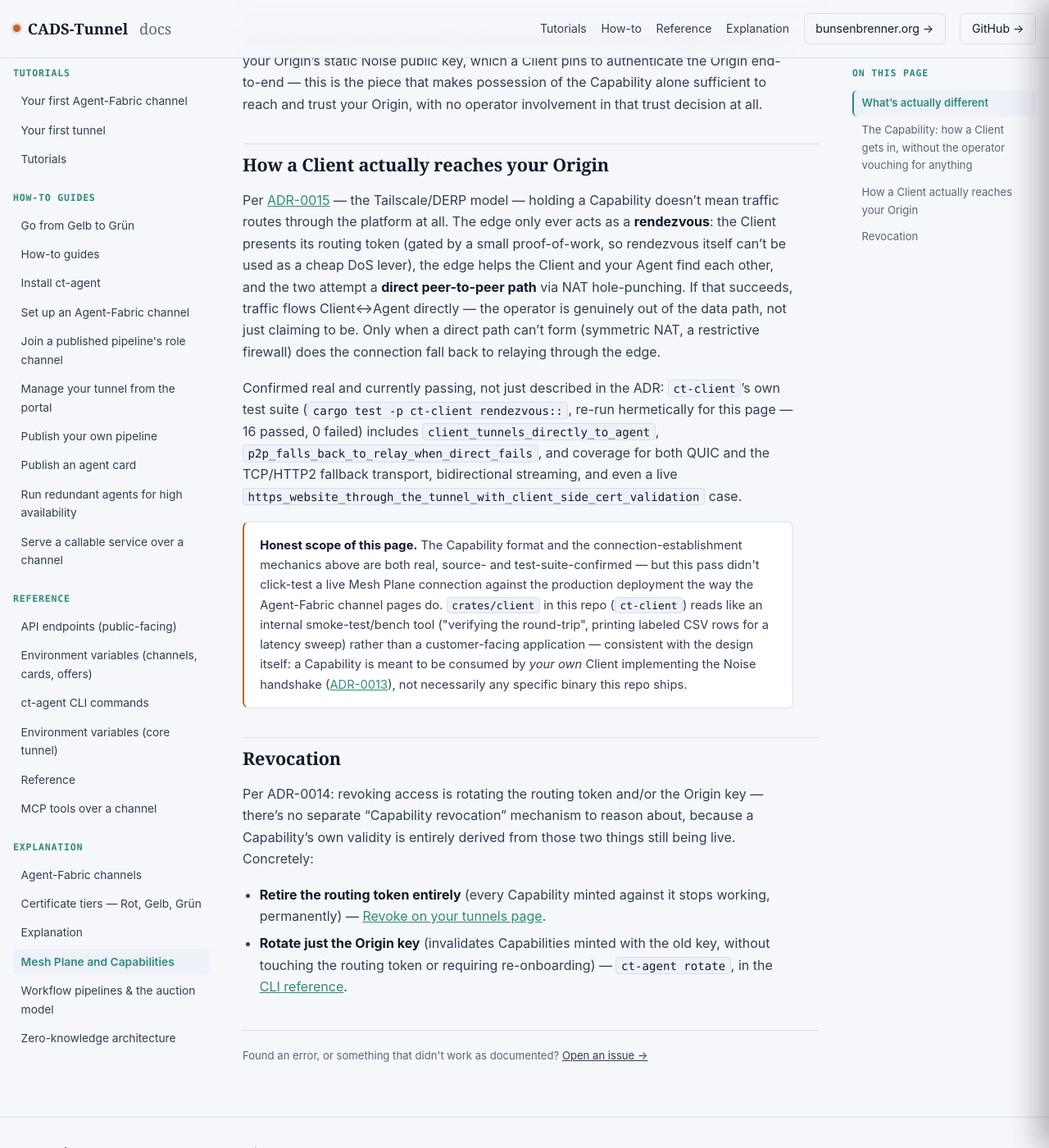
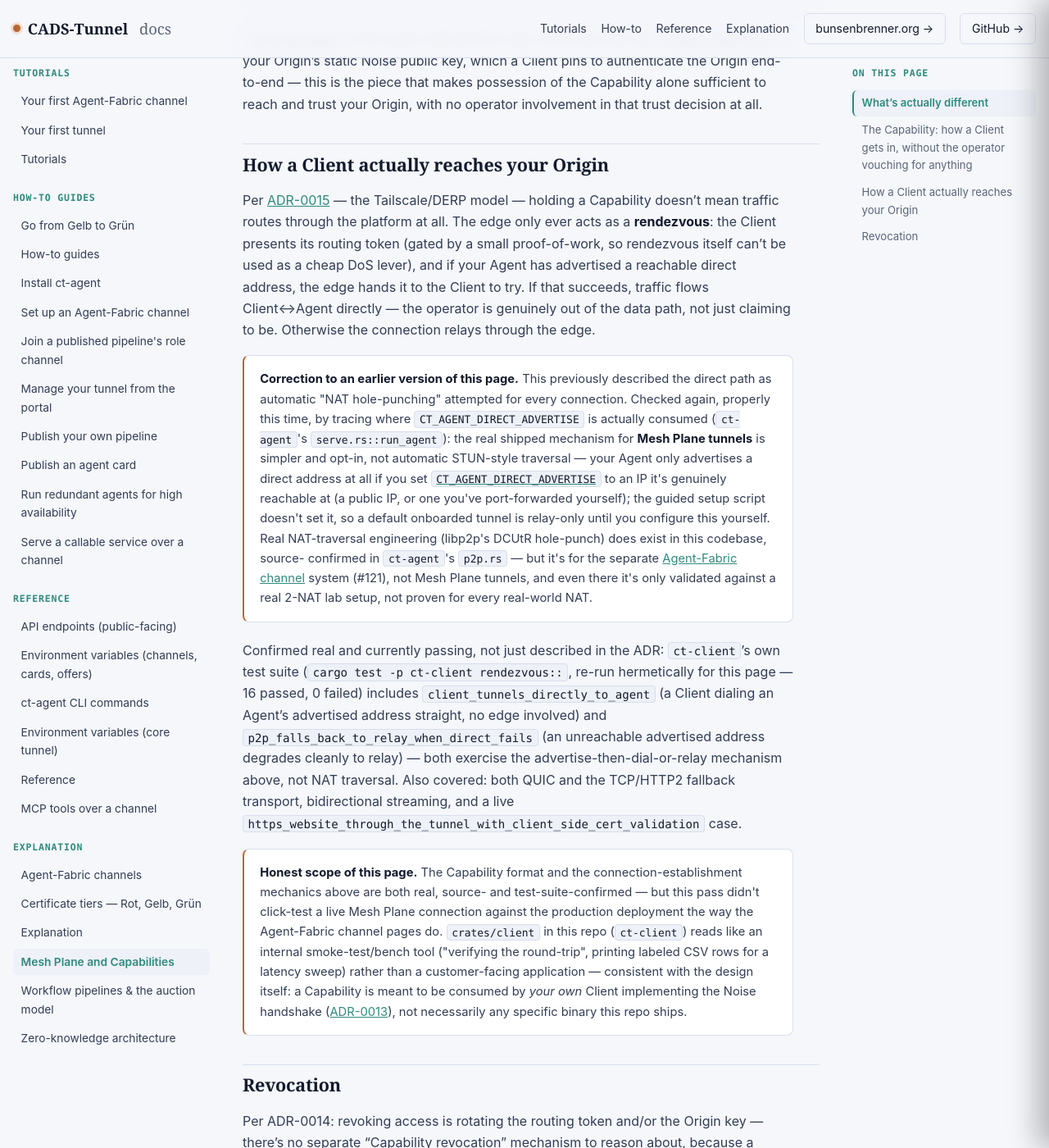
Before and after one commit to scimbe/CADS-Tunnel-docs, a Jekyll site: the page built from _explanation/mesh-plane-and-capabilities.md, in a window 1280 px wide and 1400 px high, scrolled down 1466 px. Shown: the whole window at 82% size. Built offline with Jekyll 4.4.1, drawn with Linux system fonts in a browser that asks for light colours.

Commit message:
explanation: correct Mesh Plane P2P from automatic hole-punching to opt-in advertise
Significant correction, found by tracing where CT_AGENT_DIRECT_ADVERTISE is
actually consumed (ct-agent's serve.rs::run_agent): this page previously
described the direct-path leg as automatic "NAT hole-punching" attempted for
every connection, inherited from ADR-0015's aspirational "STUN-like probing,
hole-punching" design language without verifying the shipped mechanism
matched. It doesn't -- the real mechanism for Mesh Plane tunnels is opt-in
and much simpler: your Agent only advertises a direct address at all if you
explicitly set CT_AGENT_DIRECT_ADVERTISE to an address it's genuinely
reachable at. The guided setup script never sets it, so a default onboarded
tunnel is relay-only until you configure this yourself.

Re-read both rendezvous tests I'd previously cited as confirming automatic
hole-punching (client_tunnels_directly_to_agent,
p2p_falls_back_to_relay_when_direct_fails) in full: both exercise a Client
dialing an Agent's *advertised* address directly, or falling back to relay
when that address is unreachable -- advertise-then-dial-or-relay, not NAT
traversal.

Genuine NAT-traversal engineering (libp2p's DCUtR hole-punch) does exist in
this codebase, source-confirmed in ct-agent's p2p.rs -- but it's for the
separate Agent-Fabric channel system (#121), not Mesh Plane tunnels, and even
that is only validated against a real 2-NAT lab setup, not proven for every
real-world NAT. Added an honest "Correction to an earlier version" callout
(same pattern as firing 20's serve-mode fix) rather than silently editing the
claim away, and cross-linked CT_AGENT_DIRECT_ADVERTISE's reference row plus
agent-fabric-channels.md for where the real hole-punch mechanism lives.

```diff
--- a/_explanation/mesh-plane-and-capabilities.md
+++ b/_explanation/mesh-plane-and-capabilities.md
@@ -65,17 +65,35 @@ operator involvement in that trust decision at all.
 Per [ADR-0015](https://github.com/scimbe/CADS-Tunnel/blob/main/docs/adr/0015-p2p-mesh-with-rendezvous.md)
 — the Tailscale/DERP model — holding a Capability doesn't mean traffic routes through the platform at
 all. The edge only ever acts as a **rendezvous**: the Client presents its routing token (gated by a
-small proof-of-work, so rendezvous itself can't be used as a cheap DoS lever), the edge helps the Client
-and your Agent find each other, and the two attempt a **direct peer-to-peer path** via NAT hole-punching.
-If that succeeds, traffic flows Client↔Agent directly — the operator is genuinely out of the data path,
-not just claiming to be. Only when a direct path can't form (symmetric NAT, a restrictive firewall) does
-the connection fall back to relaying through the edge.
+small proof-of-work, so rendezvous itself can't be used as a cheap DoS lever), and if your Agent has
+advertised a reachable direct address, the edge hands it to the Client to try. If that succeeds, traffic
+flows Client↔Agent directly — the operator is genuinely out of the data path, not just claiming to be.
+Otherwise the connection relays through the edge.
+
+<div class="callout warn">
+<strong>Correction to an earlier version of this page.</strong> This previously described the direct
+path as automatic "NAT hole-punching" attempted for every connection. Checked again, properly this time,
+by tracing where <code>CT_AGENT_DIRECT_ADVERTISE</code> is actually consumed
+(<code>ct-agent</code>'s <code>serve.rs::run_agent</code>): the real shipped mechanism for <strong>Mesh
+Plane tunnels</strong> is simpler and opt-in, not automatic STUN-style traversal — your Agent only
+advertises a direct address at all if you set
+<a href="{{ '/reference/environment-variables/' | relative_url }}"><code>CT_AGENT_DIRECT_ADVERTISE</code></a>
+to an IP it's genuinely reachable at (a public IP, or one you've port-forwarded yourself); the guided
+setup script doesn't set it, so a default onboarded tunnel is relay-only until you configure this
+yourself. Real NAT-traversal engineering (libp2p's DCUtR hole-punch) does exist in this codebase, source-
+confirmed in <code>ct-agent</code>'s <code>p2p.rs</code> — but it's for the separate
+<a href="{{ '/explanation/agent-fabric-channels/' | relative_url }}">Agent-Fabric channel</a> system
+(#121), not Mesh Plane tunnels, and even there it's only validated against a real 2-NAT lab setup, not
+proven for every real-world NAT.
+</div>
 
 Confirmed real and currently passing, not just described in the ADR: `ct-client`'s own test suite
 (`cargo test -p ct-client rendezvous::`, re-run hermetically for this page — 16 passed, 0 failed)
-includes `client_tunnels_directly_to_agent`, `p2p_falls_back_to_relay_when_direct_fails`, and coverage
-for both QUIC and the TCP/HTTP2 fallback transport, bidirectional streaming, and even a live
-`https_website_through_the_tunnel_with_client_side_cert_validation` case.
+includes `client_tunnels_directly_to_agent` (a Client dialing an Agent's advertised address straight,
+no edge involved) and `p2p_falls_back_to_relay_when_direct_fails` (an unreachable advertised address
+degrades cleanly to relay) — both exercise the advertise-then-dial-or-relay mechanism above, not NAT
+traversal. Also covered: both QUIC and the TCP/HTTP2 fallback transport, bidirectional streaming, and a
+live `https_website_through_the_tunnel_with_client_side_cert_validation` case.
 
 <div class="callout warn">
 <strong>Honest scope of this page.</strong> The Capability format and the connection-establishment
```
